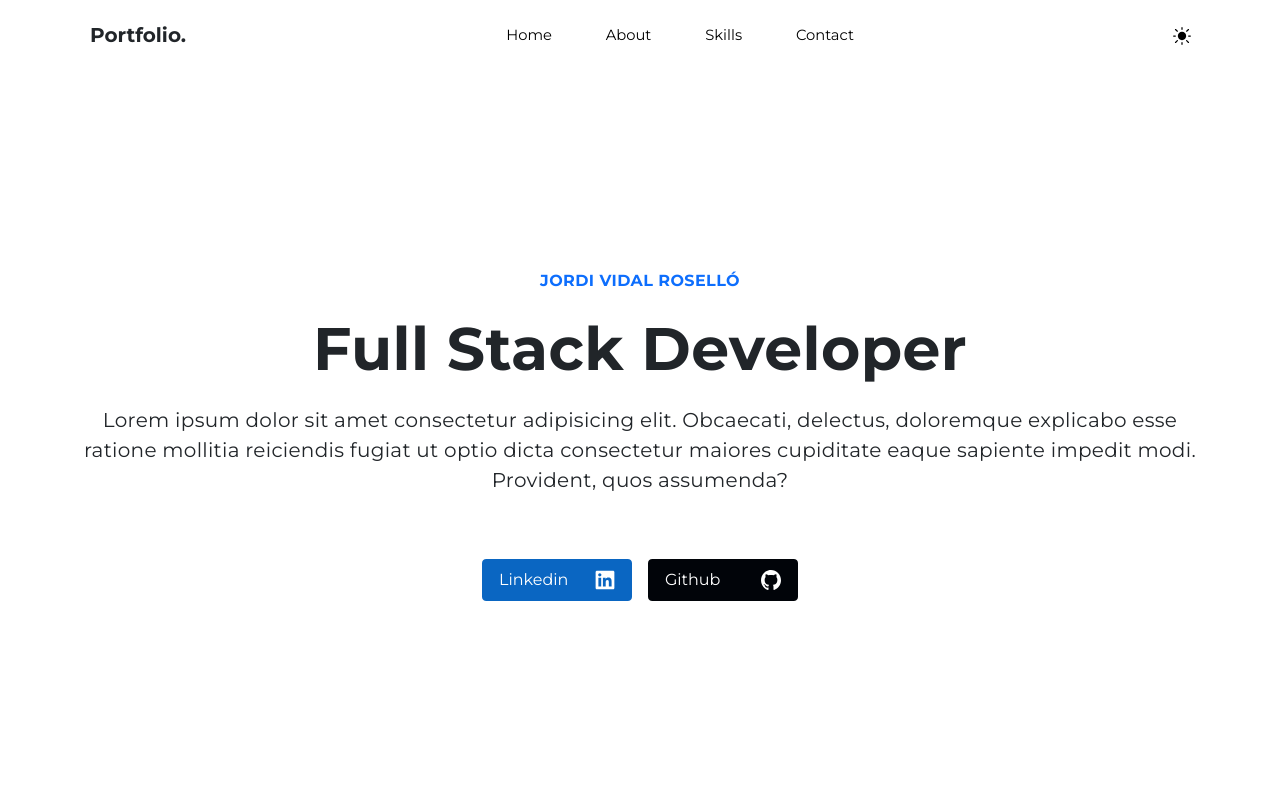
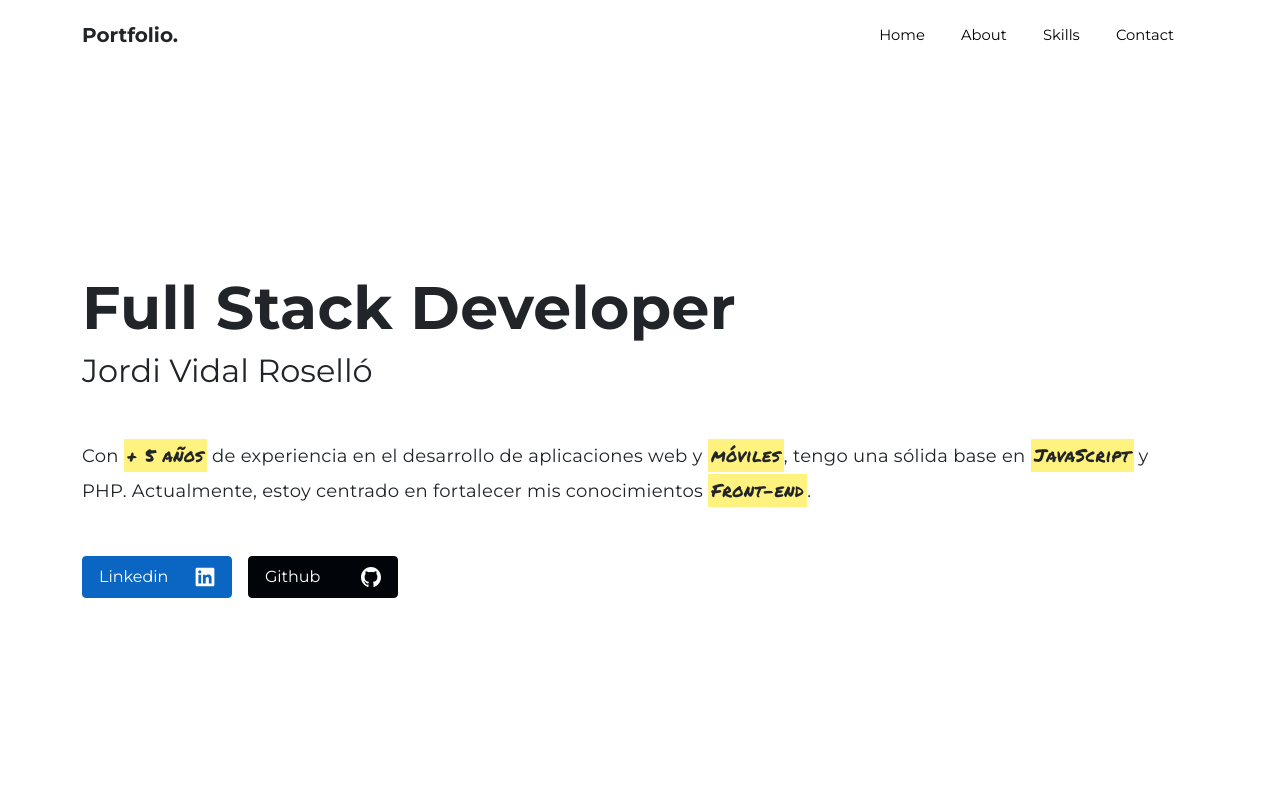
Before and after one commit to JordiiVidal/legacy-portfolio, a website built with Vite: page index.html in a window 1280 px wide. Shown: the top 797 px of the page. Built offline with nearby package versions, Linux system fonts and the light colour scheme.

Commit message:
mixin some ideas

```diff
--- a/index.html
+++ b/index.html
@@ -42,27 +42,24 @@
         </li>
       </ul>
 
-      <div id="settings" role="toolbar">
-        <span id="language-indicator"></span>
-        <button type="button" id="theme" aria-label="Toggle theme">
-          <img id="icon-theme" src="light.svg" alt="Theme icon" aria-hidden="false">
-        </button>
-      </div>
     </nav>
   </header>
 
   <main class="container">
-    <section class="scroll-animation-hidden" id="home">
+    <section id="home">
       <div class="section-header">
-        <span class="text-primary">Jordi Vidal Roselló</span>
         <h1>Full Stack Developer</h1>
-        <p>
-          Lorem ipsum dolor sit amet consectetur adipisicing elit. Obcaecati, delectus, doloremque explicabo esse
-          ratione mollitia reiciendis fugiat ut optio dicta consectetur maiores cupiditate eaque sapiente impedit modi.
-          Provident, quos assumenda?
+        <h2>Jordi Vidal Roselló</h2>
+        <p class="my-5">
+          Con <mark class="highlight-1">+ 5 años</mark> de experiencia en el desarrollo de aplicaciones web y <mark
+            class="highlight-2">móviles</mark>,
+          tengo una sólida
+          base en
+          <mark class="highlight-3">JavaScript</mark> y PHP. Actualmente, estoy centrado en fortalecer mis conocimientos
+          <mark class="highlight-4">Front-end</mark>.
         </p>
       </div>
-      <div class="gap-3 d-flex justify-content-center mt-5">
+      <div class="gap-3 d-flex justify-content-center">
         <a href="https://www.linkedin.com/in/jordi-vidal-rosello/" target="_blank" class="btn btn-linkedin"
           aria-label="Visit my Linkedin profile" aria-hidden="true" role="img" rel="noopener noreferrer">
           <span>Linkedin</span>
@@ -75,7 +72,7 @@
         </a>
       </div>
     </section>
-    <section class="scroll-animation-hidden" id="about">
+    <section id="about">
       <div class="section-header">
         <span class="text-warning">About me</span>
         <h1>Building My Story</h1>
@@ -86,7 +83,7 @@
         </p>
       </div>
     </section>
-    <section class="scroll-animation-hidden" id="skills">
+    <section id="skills">
       <div class="section-header">
         <span class="text-warning">skills</span>
         <h1>Building My Story</h1>
@@ -97,14 +94,14 @@
         </p>
       </div>
       <div id="grid-skills" class="grid py-5">
-        <div class="card scroll-animation-hidden frontend">
+        <div class="card frontend">
           <div class="img-container">
             <img src="code.svg" width="120" height="120">
           </div>
           <h3>Front-End</h3>
           <p>Lorem ipsum dolor sit amet consectetur, adipisicing elit. Odit eum tempora reprehenderit ipsum.</p>
         </div>
-        <div class="card scroll-animation-hidden backend">
+        <div class="card backend">
           <div class="img-container">
             <img src="layers.svg" width="120" height="120">
           </div>
--- a/src/js/main.js
+++ b/src/js/main.js
@@ -1,12 +1,9 @@
 import '../styles/styles.scss'
 
-import { switchThemeButton, initializeTheme } from './layout/theme';
-import { headerStyle, navigationHeader } from './layout/header';
-import { scrollAnimations } from './layout/scroll';
+import { switchThemeButton, initializeTheme } from './theme';
+import { headerStyle, navigationHeader } from './header';
 
-function setupLayout() {
-    scrollAnimations();
-
+function setup() {
     //Theme
     initializeTheme();
     switchThemeButton();
@@ -18,5 +15,5 @@ function setupLayout() {
 
 ( function run(){
     'use strict'
-    setupLayout();
+    setup();
 })();
--- a/src/styles/_variables.scss
+++ b/src/styles/_variables.scss
@@ -1,6 +1,13 @@
+@import url("https://fonts.googleapis.com/css2?family=Permanent+Marker&display=swap");
 :root {
     --bd-linkedin-bg: #0a66c2;
     --bd-github-bg: #010409;
     --bs-white: #ffffff;
     --bs-font-sans-serif: "Montserrat", sans-serif;
 }
+
+$letter-spacing-titles: 0.4px;
+$margin-vertically-titles: 20px;
+$padding-size-header: 8px;
+$font-size-header: 16px;
+$height-header: 70px;
--- a/src/styles/animations.scss
+++ b/src/styles/animations.scss
@@ -21,3 +21,31 @@
         }
     }
 }
+
+$mark-duration: 1s;
+$mark-delay: 0.5s;
+
+@for $i from 1 through 4 {
+    mark.highlight-#{$i} {
+        -webkit-animation: $mark-duration highlight $mark-duration 1 normal forwards;
+        animation: $mark-duration highlight $mark-duration 1 normal forwards;
+        background-color: none;
+        background: linear-gradient(90deg, #ffeb3ba8 50%, rgba(255, 255, 255, 0) 50%);
+        background-size: 200% 100%;
+        background-position: 100% 0;
+        animation-delay: #{($i - 1) * $mark-delay};
+        font-family: "Permanent Marker";
+    }
+}
+
+@-webkit-keyframes highlight {
+    to {
+        background-position: 0 0;
+    }
+}
+
+@keyframes highlight {
+    to {
+        background-position: 0 0;
+    }
+}
--- a/src/styles/custom-boostrap.scss
+++ b/src/styles/custom-boostrap.scss
@@ -1,11 +1,3 @@
-$container-max-widths: (
-    sm: 540px,
-    md: 650px,
-    lg: 700px,
-    xl: 1140px,
-    xxl: 1320px
-);
-
 @import "bootstrap/scss/bootstrap";
 
 @import "variables";
--- a/src/styles/header.scss
+++ b/src/styles/header.scss
@@ -1,6 +1,4 @@
-$padding-size-header: 8px;
-$font-size-header: 16px;
-$height-header: 70px;
+@import "variables";
 
 header {
   padding: 0 $padding-size-header;
@@ -25,15 +23,14 @@ header {
 
 nav {
   display: grid;
-  grid-template-areas: "logo steps settings";
-  padding: 0 $padding-size-header;
+  grid-template-areas: "logo steps";
 }
 
 #logo {
   grid-area: logo;
   justify-self: start;
   align-self: center;
-  padding: $padding-size-header;
+  padding-block: $padding-size-header;
 
   span {
     font-size: 20px;
@@ -43,7 +40,7 @@ nav {
 
 #steps {
   grid-area: steps;
-  justify-self: center;
+  justify-self: right;
   align-self: center;
   padding: $padding-size-header;
   margin: 0;
@@ -58,7 +55,7 @@ nav {
     font-size: 0.92rem;
 
     a {
-      margin-inline: 1.05rem;
+      margin-inline: 0.5rem;
       text-decoration: none;
       color: var(--bs-emphasis-color);
 
--- a/src/styles/styles.scss
+++ b/src/styles/styles.scss
@@ -1,9 +1,7 @@
 @import "./custom-boostrap.scss";
 @import "./header.scss";
 @import "./animations.scss";
-
-$letter-spacing-titles: 0.4px;
-$margin-vertically-titles: 20px;
+@import "variables";
 
 html {
     box-sizing: border-box;
@@ -18,9 +16,8 @@ body {
 
 section {
     display: grid;
-    place-items: center;
+    place-items: start;
     align-content: center;
-    min-height: 100vh;
 
     &:first-child {
         min-height: calc(100vh - #{$height-header});
@@ -28,6 +25,10 @@ section {
 
     .section-header {
         text-align: center;
+
+        &:first-child {
+            text-align: left;
+        }
 
         span {
             display: block;
@@ -47,8 +48,9 @@ section {
         p {
             margin-top: $margin-vertically-titles;
             font-weight: 300;
-            font-size: 20px;
+            font-size: 18px;
             letter-spacing: 0.3px;
+            line-height: 34px;
         }
     }
 }
```
Also changed, not shown: public/fonts/Valencia.ttf (added), src/js/animations.js (line endings or trailing spaces), src/js/header.js (renamed from src/js/layout/header.js), src/js/theme.js (renamed from src/js/layout/theme.js).
